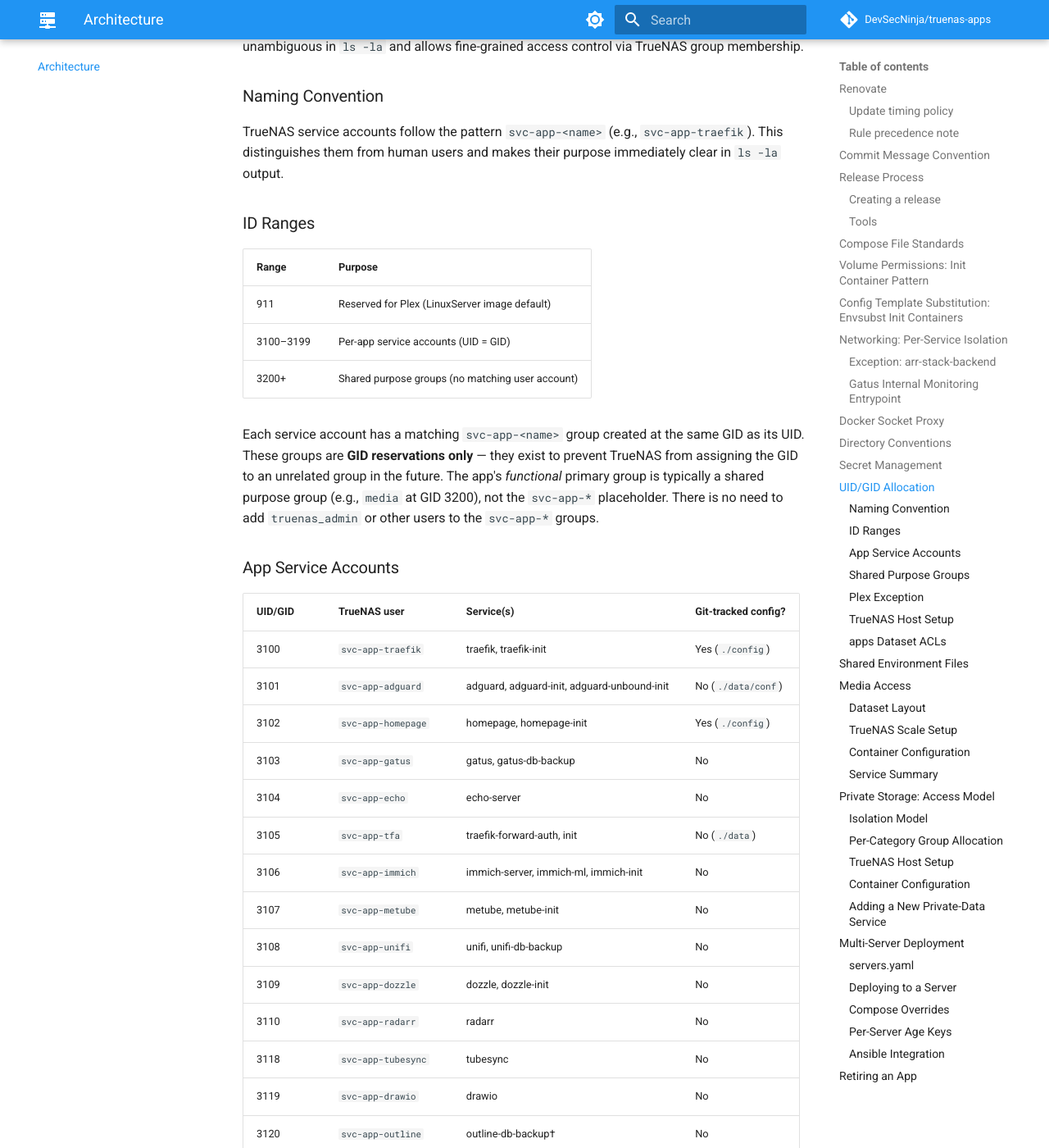
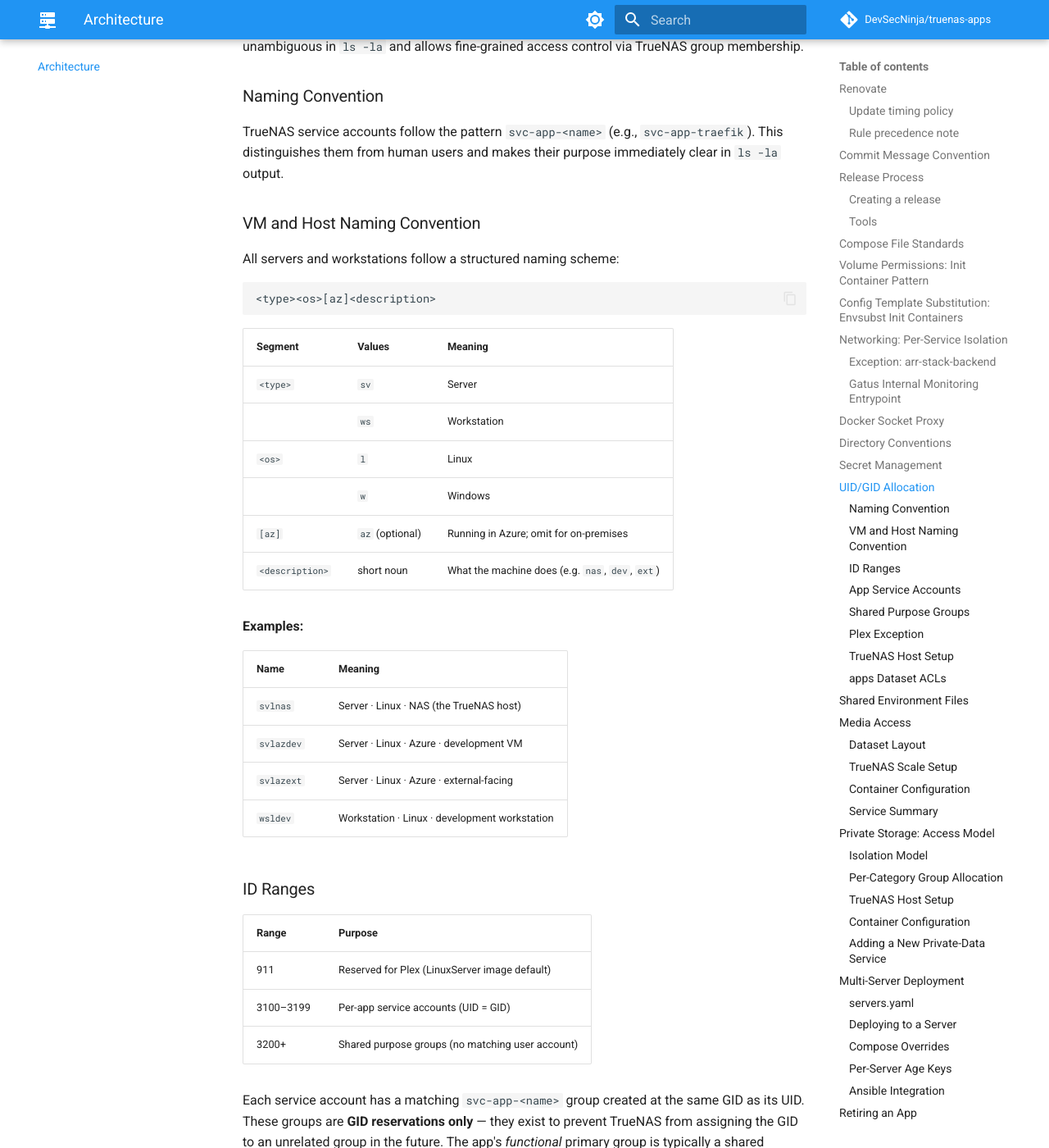
Before and after one commit to DevSecNinja/truenas-apps, an MkDocs documentation site: the page built from docs/ARCHITECTURE.md, in a window 1280 px wide and 1400 px high, scrolled down 13213 px. Shown: the whole window at 82% size. Built offline with MkDocs 1.6.1 and Material for MkDocs 9.7.7, drawn with Linux system fonts in a browser that asks for light colours; comment, search, counter and statistics services are not loaded.

Commit message:
docs: enhance documentation with VM and host naming conventions

````diff
--- a/docs/ARCHITECTURE.md
+++ b/docs/ARCHITECTURE.md
@@ -368,6 +368,32 @@
 ### Naming Convention
 
 TrueNAS service accounts follow the pattern `svc-app-<name>` (e.g., `svc-app-traefik`). This distinguishes them from human users and makes their purpose immediately clear in `ls -la` output.
+
+### VM and Host Naming Convention
+
+All servers and workstations follow a structured naming scheme:
+
+```
+<type><os>[az]<description>
+```
+
+| Segment         | Values          | Meaning                                          |
+| --------------- | --------------- | ------------------------------------------------ |
+| `<type>`        | `sv`            | Server                                           |
+|                 | `ws`            | Workstation                                      |
+| `<os>`          | `l`             | Linux                                            |
+|                 | `w`             | Windows                                          |
+| `[az]`          | `az` (optional) | Running in Azure; omit for on-premises           |
+| `<description>` | short noun      | What the machine does (e.g. `nas`, `dev`, `ext`) |
+
+**Examples:**
+
+| Name       | Meaning                                       |
+| ---------- | --------------------------------------------- |
+| `svlnas`   | Server · Linux · NAS (the TrueNAS host)       |
+| `svlazdev` | Server · Linux · Azure · development VM       |
+| `svlazext` | Server · Linux · Azure · external-facing      |
+| `wsldev`   | Workstation · Linux · development workstation |
 
 ### ID Ranges
 
````
Also changed, not shown: .github/skills/docs-writing/SKILL.md.
